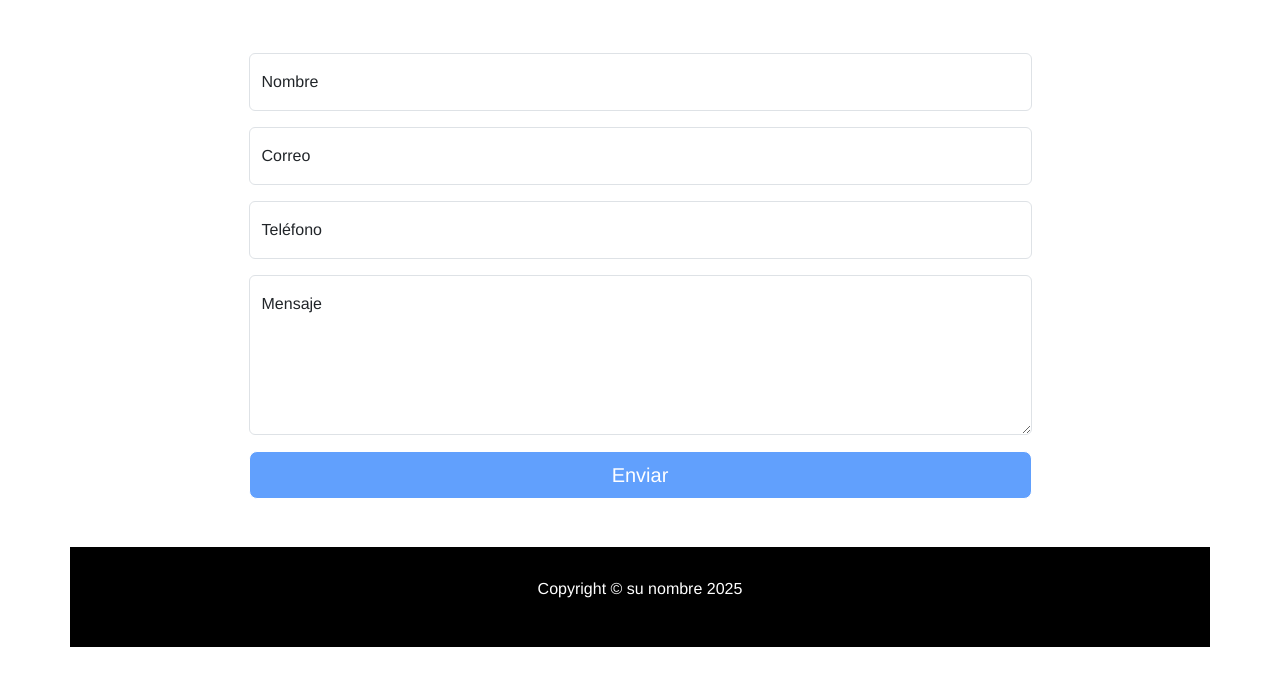
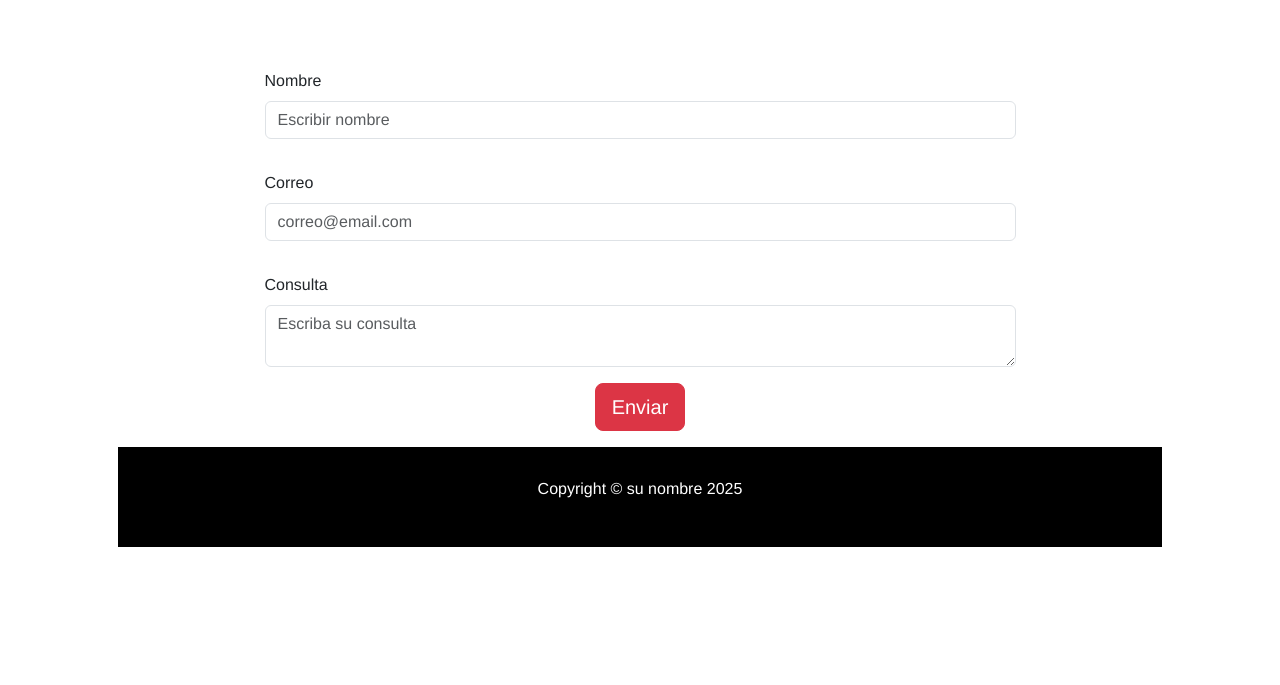
Before and after one commit to luis73web7/bootstrapt, a plain HTML site: page contacto.html in a window 1280 px wide. Shown: the part 51-736 px from the top of the page. Drawn offline with nearby package versions, Linux system fonts and the light colour scheme.

Commit message:
"Cree formulario para enviar"

```diff
--- a/contacto.html
+++ b/contacto.html
@@ -38,49 +38,24 @@
 
 
         <div class="container px-5 my-5">
-            <form class="w-75 mx-auto" id="contactForm" data-sb-form-api-token="API_TOKEN">
+            <form class="w-75 mx-auto" id="contactForm" action="https://formsubmit.co/luis73web7@gmail.com" method="POST">
                 <div class="form-floating mb-3">
-                    <input class="form-control" id="nombre" type="text" placeholder="Nombre"
-                        data-sb-validations="required" />
-                    <label for="nombre">Nombre</label>
-                    <div class="invalid-feedback" data-sb-feedback="nombre:required">Nombre is required.</div>
-                </div>
-                <div class="form-floating mb-3">
-                    <input class="form-control" id="correo" type="email" placeholder="Correo"
-                        data-sb-validations="required,email" />
-                    <label for="correo">Correo</label>
-                    <div class="invalid-feedback" data-sb-feedback="correo:required">Correo is required.</div>
-                    <div class="invalid-feedback" data-sb-feedback="correo:email">Correo Email is not valid.</div>
-                </div>
-                <div class="form-floating mb-3">
-                    <input class="form-control" id="telefono" type="text" placeholder="Teléfono"
-                        data-sb-validations="required" />
-                    <label for="telefono">Teléfono</label>
-                    <div class="invalid-feedback" data-sb-feedback="telefono:required">Teléfono is required.</div>
-                </div>
-                <div class="form-floating mb-3">
-                    <textarea class="form-control" id="mensaje" type="text" placeholder="Mensaje" style="height: 10rem;"
-                        data-sb-validations="required"></textarea>
-                    <label for="mensaje">Mensaje</label>
-                    <div class="invalid-feedback" data-sb-feedback="mensaje:required">Mensaje is required.</div>
-                </div>
-                <div class="d-none" id="submitSuccessMessage">
-                    <div class="text-center mb-3">
-                        <div class="fw-bolder">Form submission successful!</div>
-                        <p>To activate this form, sign up at</p>
-                        <a
-                            href="https://startbootstrap.com/solution/contact-forms">https://startbootstrap.com/solution/contact-forms</a>
+                    <div class="grupo p-3">
+                        <label class="form-label for="" ">Nombre</label>
+                        <input class="form-control" name="nombre" type="text" placeholder="Escribir nombre">
                     </div>
-                </div>
-                <div class="d-none" id="submitErrorMessage">
-                    <div class="text-center text-danger mb-3">Error sending message!</div>
-                </div>
-                <div class="d-grid">
-                    <button class="btn btn-primary btn-lg disabled" id="submitButton" type="submit">Enviar</button>
-                </div>
+                    <div class="grupo p-3">
+                        <label class="form-label for="" ">Correo</label>
+                        <input class="form-control" name="email" type="email" placeholder="correo@email.com">
+                    </div>
+                    <div class="grupo p-3">
+                        <label class="form-label for="" ">Consulta</label>
+                        <textarea class="form-control" name="consulta" id="" placeholder="Escriba su consulta"></textarea>
+                    </div>
+                <button class="btn btn-danger btn-lg d-block mx-auto">Enviar</button>
             </form>
         </div>
-        <script src="https://cdn.startbootstrap.com/sb-forms-latest.js"></script>
+
 
 
     <div class="container text-white bg-black alto-footer d-flex justify-content-center align-content-center">
```
